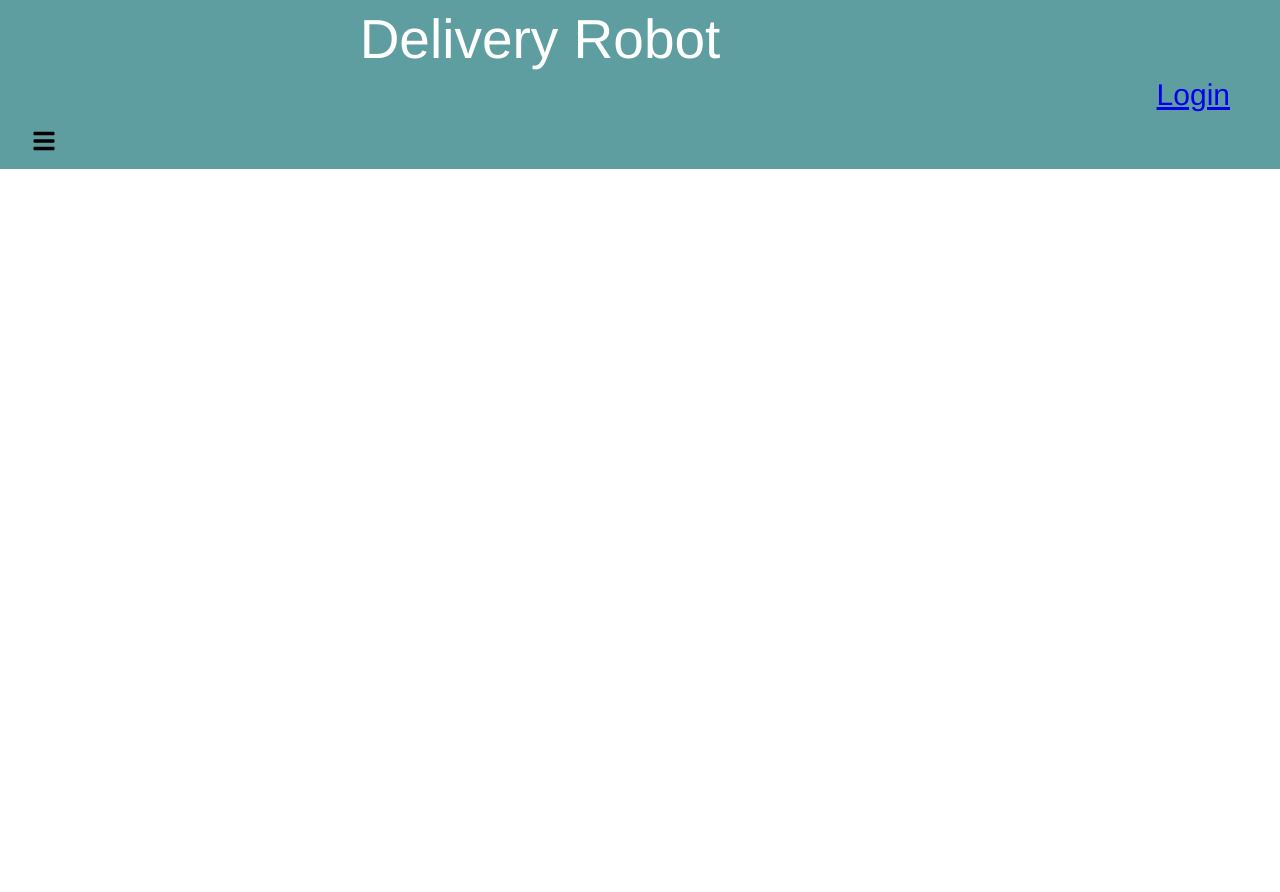
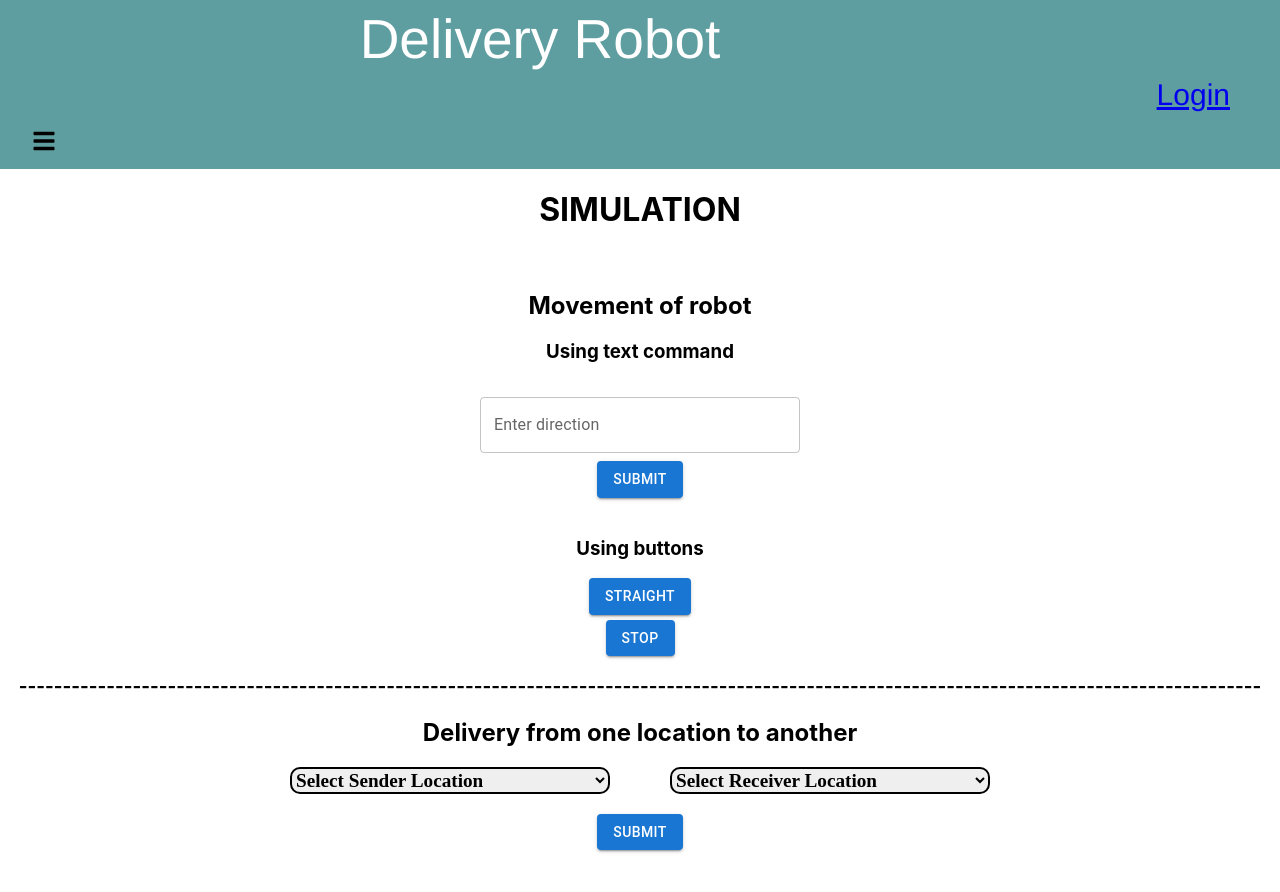
Before and after one commit to yogeshwari-vs/draft-app, a React (Create React App) app: page /#/simul in a window 1280 px wide. Shown: the top 892 px of the page. Before the commit the page ends 800 px from the top, so only its background shows below. Built offline with nearby package versions, Linux system fonts and the light colour scheme; no server answers; the database is empty.

Commit message:
Changed BrowserRouter to HashRouter

```diff
--- a/src/App.js
+++ b/src/App.js
@@ -1,4 +1,4 @@
-import {BrowserRouter as Router, Route, Routes } from 'react-router-dom';
+import {BrowserRouter as Router, HashRouter, Route, Routes } from 'react-router-dom';
 import './App.css';
 import Horizbar from './Components/js/Horizbar';
 import Navbar from './Components/js/Navbar';
@@ -23,14 +23,14 @@ function App() {
 	return (
 	<>
 
-	<Router>
+	<HashRouter >
 		<div className='Title-app'>
 			<Horizbar />
 			<Navbar />
 		</div>
 
     <Routes>
-		<Route path='/SBADR_application' exact element= {<Home />} />
+		<Route path='/' exact element= {<Home />} />
 		<Route path='/about' exact element= {<About />}/>
 		<Route path='/contact' exact element = {<Contact />} />
 		<Route path='/delivery' exact element= {<Delivery />}/>
@@ -45,8 +45,8 @@ function App() {
 		<Route path='/delivery/notavail' exact element = {<NotAvail />}/>
 		<Route path='/register' exact element = { <Register />} />
 		<Route path='/register/passwordSetup' exact element = { < PasswordSetup />} />
-    a</Routes>
-	</Router>
+    </Routes>
+	</HashRouter>
 
 	</>
   );
--- a/src/navig_bar-pages/js/Simul.js
+++ b/src/navig_bar-pages/js/Simul.js
@@ -37,7 +37,7 @@ function Simul() {
 
 
 	const locationData = () => {
-		if (available == "yes")
+		if (available === "yes")
 		{
 			var selectedFrom = document.getElementById('selectionBoxFrom')
 			var selectedTo = document.getElementById('selectionBoxTo')
@@ -51,7 +51,7 @@ function Simul() {
 			console.log(resultFrom)
 			console.log(resultTo)
 
-			if (resultFrom == resultTo) {
+			if (resultFrom === resultTo) {
 				alert("Sender location cannot be same as Receiver location!")
 			}
 			else {
```
Also changed, not shown: package.json (+5 -5 lines), 1 other file (tests, documents, lock files or other folders).
